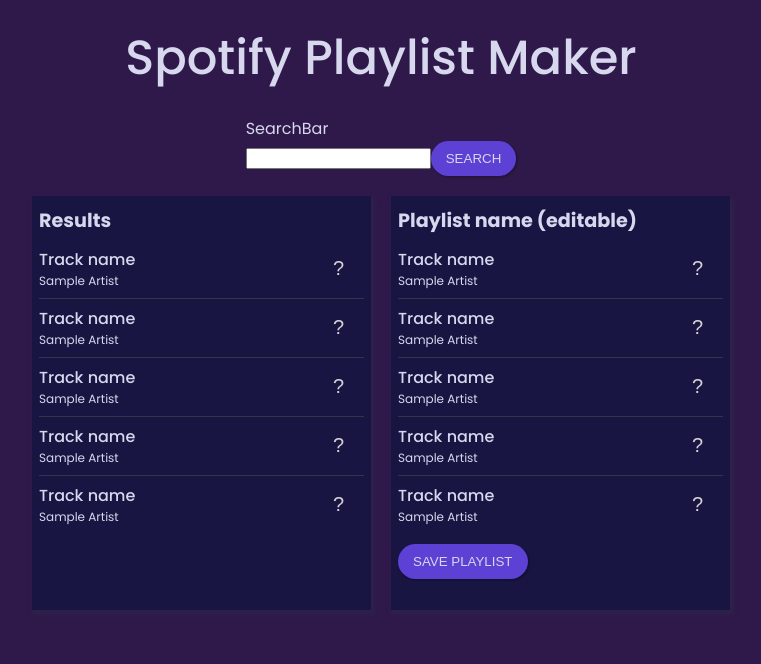
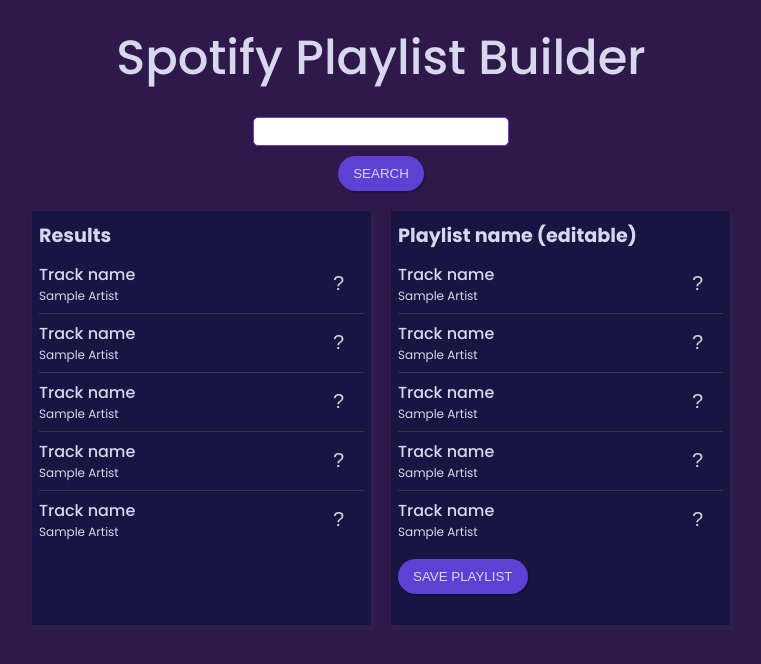
Before and after one commit to lkollanyi/playlist, a React (Vite) app: page / in a window 1280 px wide. Shown: the top 664 px of the page, without its empty margins (259-1020 px from the left). Built offline with nearby package versions, Linux system fonts and the light colour scheme.

Commit message:
Styled static searchbar

```diff
--- a/src/App.jsx
+++ b/src/App.jsx
@@ -10,7 +10,7 @@
   return (
     <div className='app'>
       <div className="banner">
-        <h1 className='center'>Spotify Playlist Maker</h1>
+        <h1 className='center'>Spotify Playlist Builder</h1>
       </div>
       <main>
         <div className="searchContainer center">
--- a/src/components/SearchBar/SearchBar.jsx
+++ b/src/components/SearchBar/SearchBar.jsx
@@ -1,12 +1,13 @@
 import React from 'react';
+import styles from './SearchBar.module.css'
 
 export default function SearchBar() {
   return (
-    <div>
-        SearchBar
-        <form action="">
+    <div >
+        <form action="" className={styles.searchForm}>
             <label htmlFor="">
                 <input
+                    className={styles.searchBox}
                     type="text"
                 />
             </label>
--- a/src/components/SearchBar/SearchBar.module.css
+++ b/src/components/SearchBar/SearchBar.module.css
@@ -0,0 +1,23 @@
+.searchForm {
+    display: flex;
+    flex-direction: column;
+    gap: 10px;
+    justify-content: center;
+    align-items: center;
+}
+
+.searchBox {
+    min-width: 250px;
+    min-height: 25px;
+    border-radius: 5px;
+    border: 1px solid rgb(93, 64, 212);
+}
+
+.searchBox:focus {
+    outline: none;
+    border: 1px solid rgb(93, 64, 212);
+}
+
+button {
+    width: fit-content;
+}
```
Also changed, not shown: 1 other file (tests, documents, lock files or other folders).
